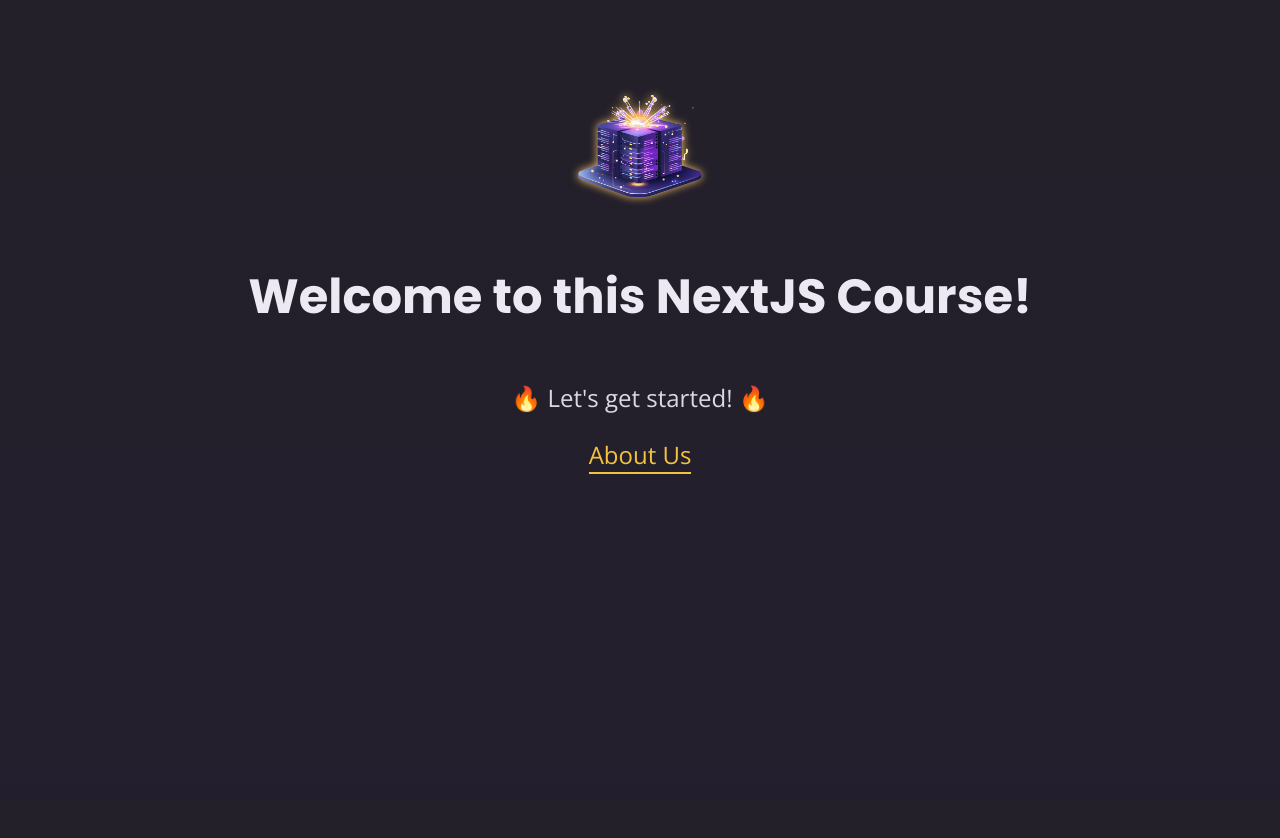
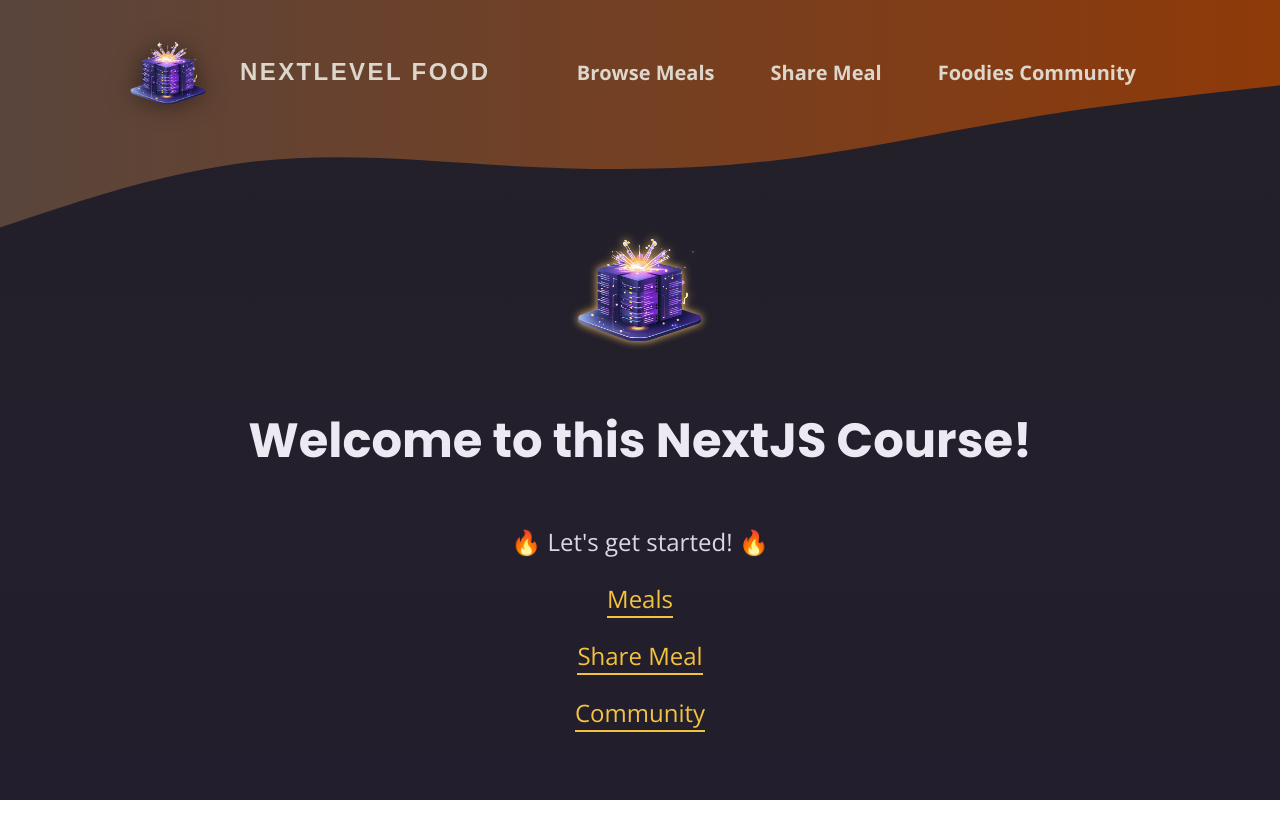
Before and after one commit to Starlla/Next-Meal-Project, a Next.js app: page / in a window 1280 px wide. Shown: the top 838 px of the page. After the commit the page ends 800 px from the top, so only its background shows below. Built offline with nearby package versions, Linux system fonts and the light colour scheme.

Commit message:
add header

```diff
--- a/app/about/page.js
+++ b/app/community/page.js
@@ -1,10 +1,10 @@
 import Link from 'next/link';
 
-export default function AboutPage() {
+export default function CommunityPage() {
   return (
     <main>
-      <h1>About Us</h1>
-      <p>This app was built while learning NextJS.</p>
+      <h1>Community</h1>
+      <p>Join our community of NextJS learners.</p>
       <p><Link href="/">Back to Home</Link></p>
     </main>
   );
--- a/app/layout.js
+++ b/app/layout.js
@@ -1,4 +1,5 @@
 import './globals.css'
+import MainHeader from '@/components/main-header';
 
 export const metadata = {
   title: 'NextJS Course App',
@@ -8,7 +9,10 @@ export const metadata = {
 export default function RootLayout({ children }) {
   return (
     <html lang="en">
-      <body>{children}</body>
+      <body>
+        <MainHeader />
+        {children}
+      </body>
     </html>
   );
 }
--- a/app/page.js
+++ b/app/page.js
@@ -6,7 +6,9 @@ export default function Home() {
       <img src="/logo.png" alt="A server surrounded by magic sparkles." />
       <h1>Welcome to this NextJS Course!</h1>
       <p>🔥 Let&apos;s get started! 🔥</p>
-      <p><Link href="/about">About Us</Link></p>
+      <p><Link href="/meals">Meals</Link></p>
+      <p><Link href="/meals/share">Share Meal</Link></p>
+      <p><Link href="/community">Community</Link></p>
     </main>
   );
 }
--- /dev/null
+++ b/components/main-header-background.js
@@ -0,0 +1,26 @@
+import classes from './main-header-background.module.css';
+
+export default function MainHeaderBackground() {
+  return (
+    <div className={classes['header-background']}>
+      <svg xmlns="http://www.w3.org/2000/svg" viewBox="0 0 1440 320">
+        <defs>
+          <linearGradient id="gradient" x1="0%" y1="0%" x2="100%" y2="0%">
+            <stop
+              offset="0%"
+              style={{ stopColor: '#59453c', stopOpacity: '1' }}
+            />
+            <stop
+              offset="100%"
+              style={{ stopColor: '#8f3a09', stopOpacity: '1' }}
+            />
+          </linearGradient>
+        </defs>
+        <path
+          fill="url(#gradient)"
+          d="M0,256L48,240C96,224,192,192,288,181.3C384,171,480,181,576,186.7C672,192,768,192,864,181.3C960,171,1056,149,1152,133.3C1248,117,1344,107,1392,101.3L1440,96L1440,0L1392,0C1344,0,1248,0,1152,0C1056,0,960,0,864,0C768,0,672,0,576,0C480,0,384,0,288,0C192,0,96,0,48,0L0,0Z"
+        ></path>
+      </svg>
+    </div>
+  );
+}
--- /dev/null
+++ b/components/main-header-background.module.css
@@ -0,0 +1,14 @@
+.header-background {
+  position: absolute;
+  width: 100%;
+  height: 320px;
+  top: 0;
+  left: 0;
+  z-index: -1;
+}
+
+.header-background svg {
+  display: block;
+  width: 100%;
+  height: auto;
+}
--- /dev/null
+++ b/components/main-header.js
@@ -0,0 +1,25 @@
+import Link from 'next/link';
+
+import MainHeaderBackground from './main-header-background';
+import classes from './main-header.module.css';
+
+export default function MainHeader() {
+  return (
+    <>
+      <MainHeaderBackground />
+      <header className={classes.header}>
+        <Link className={classes.logo} href="/">
+          <img src="/logo.png" alt="A server surrounded by magic sparkles." />
+          NextLevel Food
+        </Link>
+        <nav className={classes.nav}>
+          <ul>
+            <li><Link href="/meals">Browse Meals</Link></li>
+            <li><Link href="/meals/share">Share Meal</Link></li>
+            <li><Link href="/community">Foodies Community</Link></li>
+          </ul>
+        </nav>
+      </header>
+    </>
+  );
+}
--- /dev/null
+++ b/components/main-header.module.css
@@ -0,0 +1,67 @@
+.header {
+  display: flex;
+  justify-content: space-between;
+  align-items: center;
+  padding: 2rem 1rem;
+}
+
+@media (min-width: 768px) {
+  .header {
+    padding: 2rem 10%;
+  }
+}
+
+.nav ul {
+  list-style: none;
+  margin: 0;
+  padding: 0;
+  display: flex;
+  gap: 1.5rem;
+  /* font-family: 'Montserrat', sans-serif; */
+  font-size: 1.25rem;
+}
+
+.nav a {
+  text-decoration: none;
+  color: #ddd6cb;
+  font-weight: bold;
+  padding: 0.5rem 1rem;
+  border-radius: 0.5rem;
+}
+
+.nav a:hover,
+.nav a:active {
+  background: linear-gradient(90deg, #ff8a05, #f9b331);
+  background-clip: text;
+  -webkit-background-clip: text;
+  -webkit-text-fill-color: transparent;
+  text-shadow: 0 0 18px rgba(248, 190, 42, 0.8);
+}
+
+.active {
+  background: linear-gradient(90deg, #ff8a05, #f9b331);
+  background-clip: text;
+  -webkit-background-clip: text;
+  -webkit-text-fill-color: transparent;
+}
+
+.logo {
+  display: flex;
+  align-items: center;
+  justify-content: center;
+  gap: 2rem;
+  text-decoration: none;
+  color: #ddd6cb;
+  font-weight: bold;
+  font-family: 'Montserrat', sans-serif;
+  letter-spacing: 0.15rem;
+  text-transform: uppercase;
+  font-size: 1.5rem;
+}
+
+.logo img {
+  width: 5rem;
+  height: 5rem;
+  object-fit: contain;
+  filter: drop-shadow(0 0 0.75rem rgba(0, 0, 0, 0.5));
+}
```
Also changed, not shown: app/meals/[mealSlug]/page.js (added, +11 -0 lines), app/meals/page.js (added, +13 -0 lines), app/meals/share/page.js (added, +10 -0 lines).
